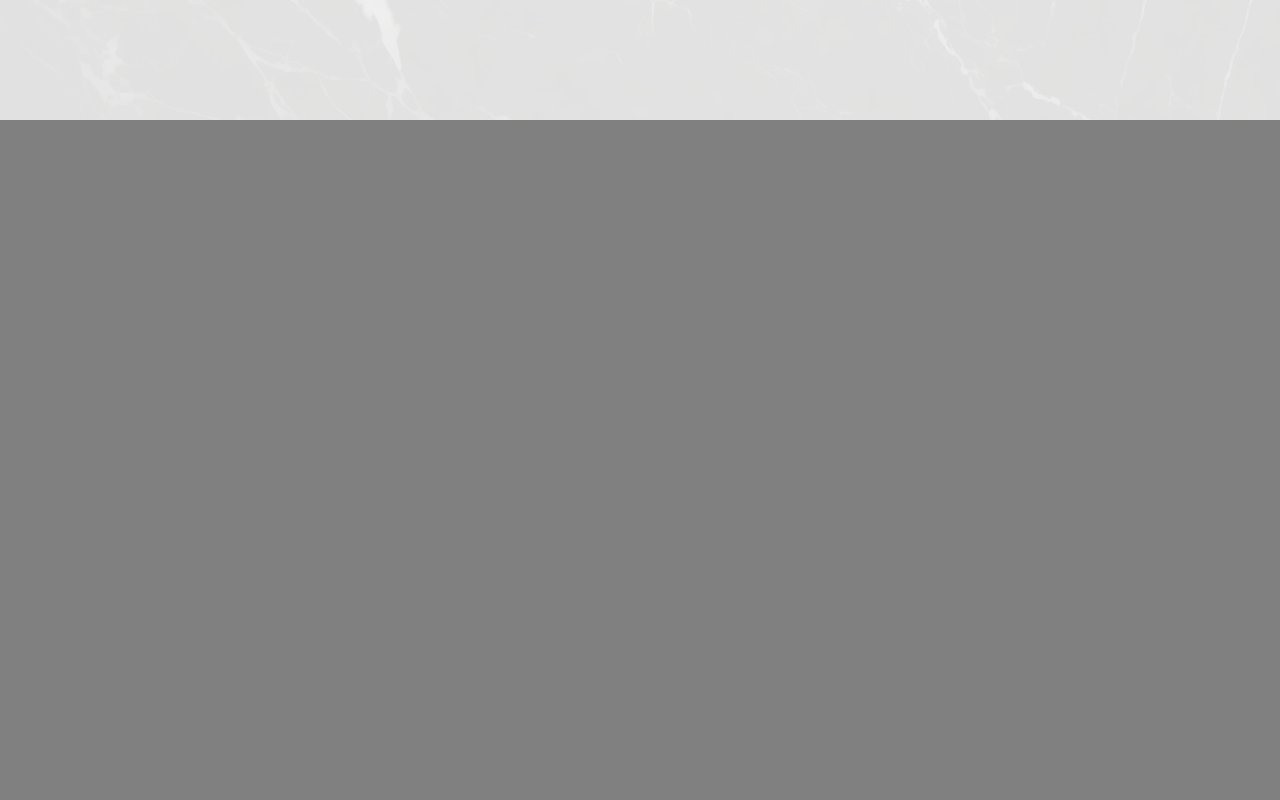
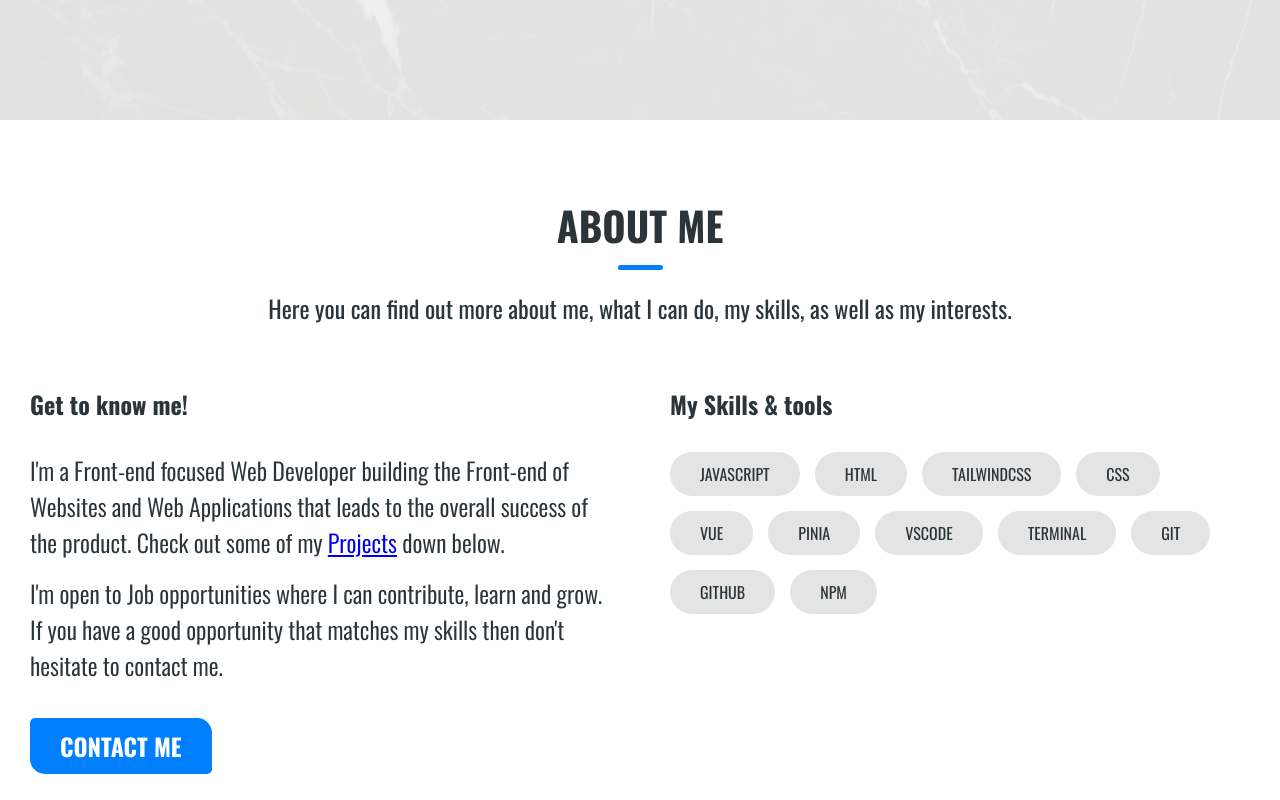
Before and after one commit to the-man2004/portfolio, a Vue app: page / in a window 1280 px wide. Shown: the part 680-1480 px from the top of the page. Built offline with nearby package versions, Linux system fonts and the light colour scheme.

Commit message:
Added an about section & created a reusable link button.

```diff
--- a/src/App.vue
+++ b/src/App.vue
@@ -1,6 +1,7 @@
 <template>
   <TheHeader></TheHeader>
   <TheHero></TheHero>
+  <TheAbout></TheAbout>
   <div class="test"></div>
   <div id="contact" class="test-2">scroll to me</div>
 </template>
@@ -8,6 +9,7 @@
 <script setup>
 import TheHeader from "./components/TheHeader.vue";
 import TheHero from "./components/TheHero.vue";
+import TheAbout from "./components/TheAbout.vue";
 </script>
 
 <style>
@@ -25,6 +27,8 @@ html {
   --light-color: white;
   --dark-color: #2a3439;
   --accent-color: #007fff;
+  --light-gray-color: rgb(228, 228, 228);
+  --dark-gray-color: rgb(46, 58, 63);
 }
 
 #app {
--- /dev/null
+++ b/src/components/HelperComponents/NavigationBtn.vue
@@ -0,0 +1,35 @@
+<template>
+  <a :href="props.link"><slot></slot></a>
+</template>
+
+<script setup>
+import { defineProps } from "vue";
+
+const props = defineProps(["link"]);
+</script>
+
+<style scoped>
+a {
+  padding: 5px 15px;
+  text-decoration: none;
+  font-size: 1rem;
+  font-weight: 700;
+  border-radius: 5px 15px 5px 15px;
+  background: var(--accent-color);
+  color: var(--light-color);
+
+  transition: all 250ms ease;
+}
+a:hover,
+a:focus {
+  box-shadow: 1px 1px 15px var(--dark-color);
+  transform: translateY(-2.5px);
+}
+
+@media (min-width: 750px) {
+  a {
+    padding: 10px 30px;
+    font-size: 1.5rem;
+  }
+}
+</style>
--- /dev/null
+++ b/src/components/TheAbout.vue
@@ -0,0 +1,163 @@
+<template>
+  <section id="about" :class="store.modeClass">
+    <div>
+      <h2>ABOUT ME</h2>
+      <p id="intro">
+        Here you can find out more about me, what I can do, my skills, as well
+        as my interests.
+      </p>
+    </div>
+    <div id="about-and-skills">
+      <div id="about-me">
+        <h3>Get to know me!</h3>
+        <p>
+          I'm a Front-end focused Web Developer building the Front-end of
+          Websites and Web Applications that leads to the overall success of the
+          product. Check out some of my <a href="#projects">Projects</a> down
+          below.
+        </p>
+        <p>
+          I'm open to Job opportunities where I can contribute, learn and grow.
+          If you have a good opportunity that matches my skills then don't
+          hesitate to contact me.
+        </p>
+        <NavigationBtn :link="'#contact'">CONTACT ME</NavigationBtn>
+      </div>
+      <div id="skills">
+        <h3>My Skills & tools</h3>
+        <ul :class="store.skillsClass">
+          <li>JAVASCRIPT</li>
+          <li>HTML</li>
+          <li>TAILWINDCSS</li>
+          <li>CSS</li>
+          <li>VUE</li>
+          <li>PINIA</li>
+          <li>VSCODE</li>
+          <li>TERMINAL</li>
+          <li>GIT</li>
+          <li>GITHUB</li>
+          <li>NPM</li>
+        </ul>
+      </div>
+    </div>
+  </section>
+</template>
+
+<script setup>
+import { useStore } from "@/store";
+import NavigationBtn from "./HelperComponents/NavigationBtn.vue";
+
+const store = useStore();
+</script>
+
+<style scoped>
+#about {
+  scroll-margin: 68.69px;
+  padding: 60px 30px;
+  min-height: 100vh;
+
+  transition: background-color 250ms ease;
+}
+
+#about h2 {
+  margin: 15px 0 30px 0;
+  text-align: center;
+}
+#about h2::after {
+  content: "";
+  margin: 0 auto;
+  display: block;
+  height: 5px;
+  width: 45px;
+  border-radius: 100px;
+  background: var(--accent-color);
+  transform: translateY(10px);
+}
+
+#about #intro {
+  text-align: center;
+}
+
+/* About me and skills styles */
+#about-and-skills {
+  margin: 60px auto 0 auto;
+  max-width: 1250px;
+}
+
+#about-and-skills h3 {
+  margin-bottom: 30px;
+}
+
+#about-me {
+  margin-bottom: 60px;
+}
+
+#about-me p {
+  margin-bottom: 15px;
+  font-weight: 350;
+}
+#about-me p:nth-child(3) {
+  margin-bottom: 45px;
+}
+
+#contact-link {
+  padding: 5px 15px;
+  text-decoration: none;
+  font-size: 1rem;
+  font-weight: 700;
+  border-radius: 5px 15px 5px 15px;
+  background: var(--accent-color);
+  color: var(--light-color);
+
+  transition: all 250ms ease;
+}
+#contact-link:hover,
+#contact-link:focus {
+  box-shadow: 1px 1px 15px var(--dark-color);
+  transform: translateY(-2.5px);
+}
+
+#skills ul {
+  display: flex;
+  flex-wrap: wrap;
+  gap: 15px;
+}
+
+#skills li {
+  padding: 10px 30px;
+  border-radius: 100px;
+  list-style: none;
+  text-align: center;
+  transition: background-color 250ms ease;
+}
+
+/* Mode styles */
+.dark-skill li {
+  background: var(--dark-gray-color);
+}
+
+.light-skill li {
+  background: var(--light-gray-color);
+}
+
+@media (min-width: 750px) {
+  #about h2 {
+    font-size: 2.5rem;
+  }
+
+  #about p {
+    font-size: 1.5rem;
+  }
+
+  /* About me and skills styles */
+  #about-and-skills {
+    display: grid;
+    grid-template-columns: repeat(2, 1fr);
+    gap: 60px;
+  }
+
+  #about-and-skills h3 {
+    font-size: 1.5rem;
+  }
+}
+</style>
--- a/src/components/TheHero.vue
+++ b/src/components/TheHero.vue
@@ -9,13 +9,14 @@
         Applications that leads to the overall
         <span class="highlighted-txt">success</span> of the product
       </p>
-      <a href="#about" id="hero-about-link">ABOUT ME</a>
+      <NavigationBtn :link="'#about'">ABOUT ME</NavigationBtn>
     </div>
   </section>
 </template>
 
 <script setup>
 import { useStore } from "@/store";
+import NavigationBtn from "./HelperComponents/NavigationBtn.vue";
 
 const store = useStore();
 </script>
--- a/src/store/index.js
+++ b/src/store/index.js
@@ -16,6 +16,8 @@ export const useStore = defineStore("portfolioStore", {
       state.mode === "dark" ? { "dark-btn": true } : { "light-btn": true },
     heroClass: (state) =>
       state.mode === "dark" ? { "dark-hero": true } : { "light-hero": true },
+    skillsClass: (state) =>
+      state.mode === "dark" ? { "dark-skill": true } : { "light-skill": true },
   },
   actions: {
     toggleMode() {
```
